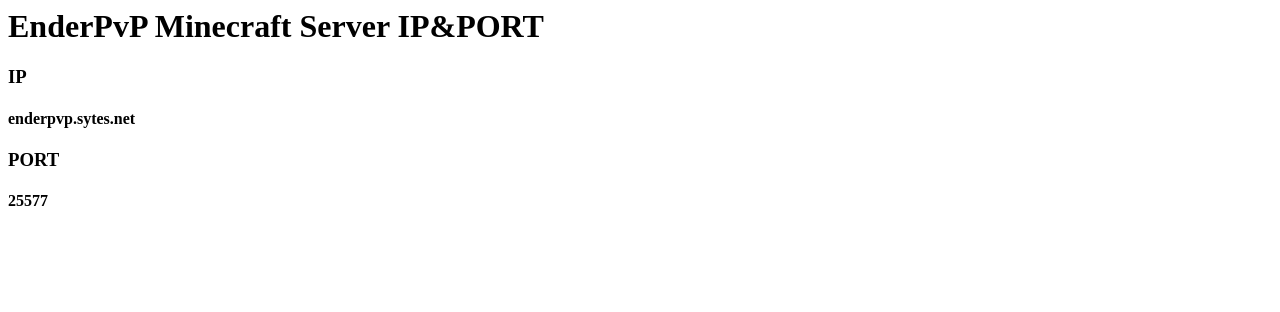
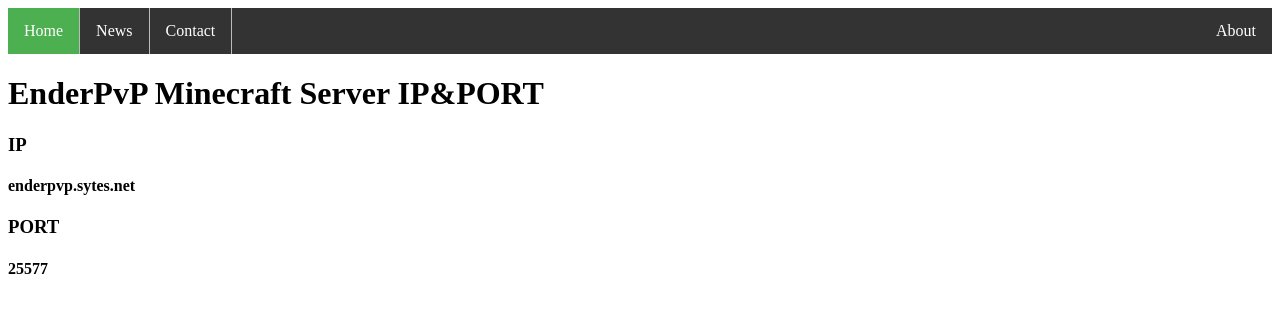
Before and after one commit to RoundRiley12345/EnderPVP, a plain HTML site: page mcserver.html in a window 1280 px wide. Drawn offline with Linux system fonts and the light colour scheme.

Commit message:
Update mcserver.html

```diff
--- a/mcserver.html
+++ b/mcserver.html
@@ -1,3 +1,52 @@
+<!DOCTYPE html>
+<html>
+<head>
+<style>
+ul {
+  list-style-type: none;
+  margin: 0;
+  padding: 0;
+  overflow: hidden;
+  background-color: #333;
+}
+
+li {
+  float: left;
+  border-right:1px solid #bbb;
+}
+
+li:last-child {
+  border-right: none;
+}
+
+li a {
+  display: block;
+  color: white;
+  text-align: center;
+  padding: 14px 16px;
+  text-decoration: none;
+}
+
+li a:hover:not(.active) {
+  background-color: #111;
+}
+
+.active {
+  background-color: #4CAF50;
+}
+</style>
+</head>
+<body>
+
+<ul>
+  <li><a class="active" href="#home">Home</a></li>
+  <li><a href="#news">News</a></li>
+  <li><a href="#contact">Contact</a></li>
+  <li style="float:right"><a href="#about">About</a></li>
+</ul>
+
+</body>
+</html>
 <h1>EnderPvP Minecraft Server IP&PORT</h1>
 <h3>IP</h3>
 <h4>enderpvp.sytes.net</h4>
```
